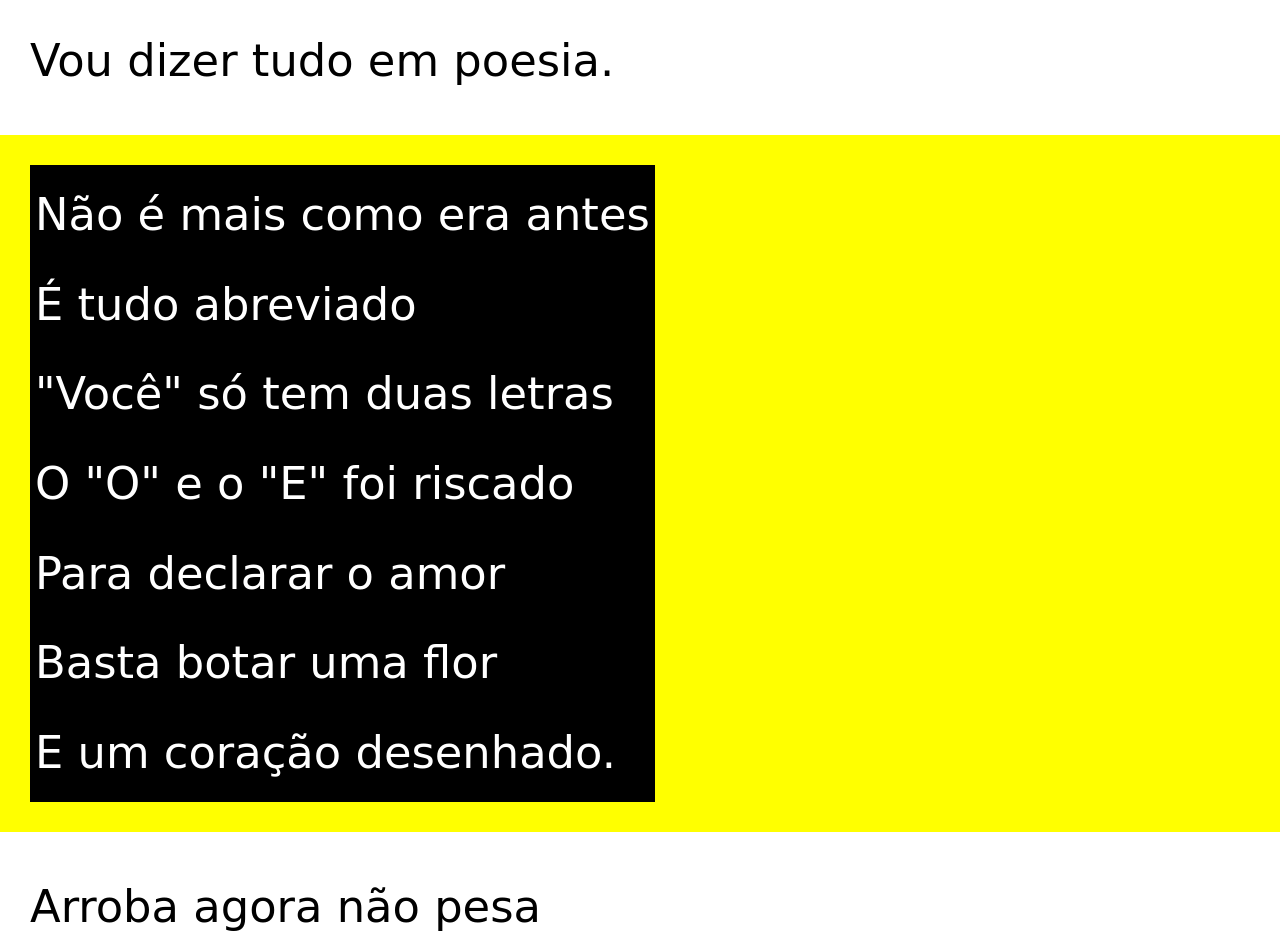
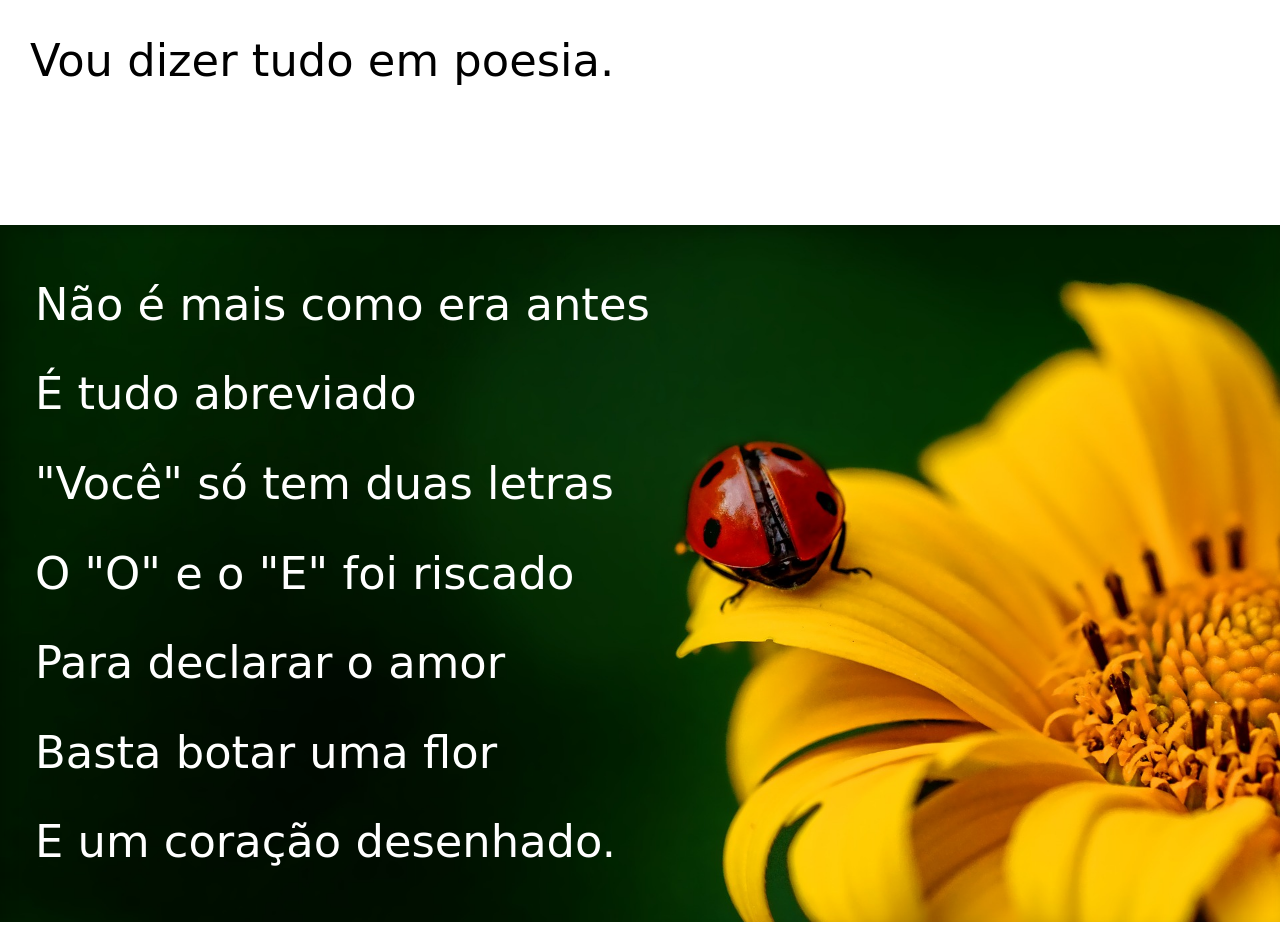
Before and after one commit to lucas23455/HTML-e-CSS, a plain HTML site: page html e css mod.3/Aula 20 (cordel)/index.html in a window 1280 px wide. Shown: the part 820-1751 px from the top of the page. Drawn offline with Linux system fonts and the light colour scheme; a web font is replaced by a local one.

Commit message:
finaliazado

```diff
--- a/html e css mod.3/Aula 20 (cordel)/estilo/style.css
+++ b/html e css mod.3/Aula 20 (cordel)/estilo/style.css
@@ -54,6 +54,9 @@ section{
     font-family: var(--fonte3);
     font-size: 3.5vw;
 }
+section>p{
+    padding-bottom: 2em;
+}
 
 
 section.normal{
@@ -63,11 +66,23 @@ section.normal{
 section.imagem{
     color: white;
     background: yellow;
+    box-shadow: inset 6px 6px 13px 0px rgba(0, 0, 0, 0.171);
+    /*isso deixa o efeito paralax*/
+    background-attachment: fixed;
 }
 section.imagem>p{
     display: inline-block;
     padding: 5px;
-    background-color: black;
+    background-color: transparent;
+}
+section#img01{
+   background-image: url(../imagens/background001.jpg);
+   background-position:right center;
+   background-size: cover;
+}
+section#img02{
+    background-image: url(../imagens/background002.jpg);
+    background-size: cover;
 }
 
 
--- a/html e css mod.3/Aula 20 (cordel)/index.html
+++ b/html e css mod.3/Aula 20 (cordel)/index.html
@@ -26,7 +26,7 @@
 
 
 
-<section class="imagem">
+<section class="imagem" id="img01">
     <p>
         Não é mais como era antes <br>
         É tudo abreviado <br>
@@ -64,7 +64,7 @@
 
 
 
-<section class="imagem">
+<section class="imagem" id="img02">
     <p>
         Tenho saudade das cartas <br>
         Escritas com a própria mão <br>
```
Also changed, not shown: html e css mod.3/Aula 20 (cordel)/imagens/._background001.jpg (deleted), html e css mod.3/Aula 20 (cordel)/imagens/._background002.jpg (deleted), html e css mod.3/Aula 20 (cordel)/imagens/background001.jpg (added), html e css mod.3/Aula 20 (cordel)/imagens/background002.jpg (added).
